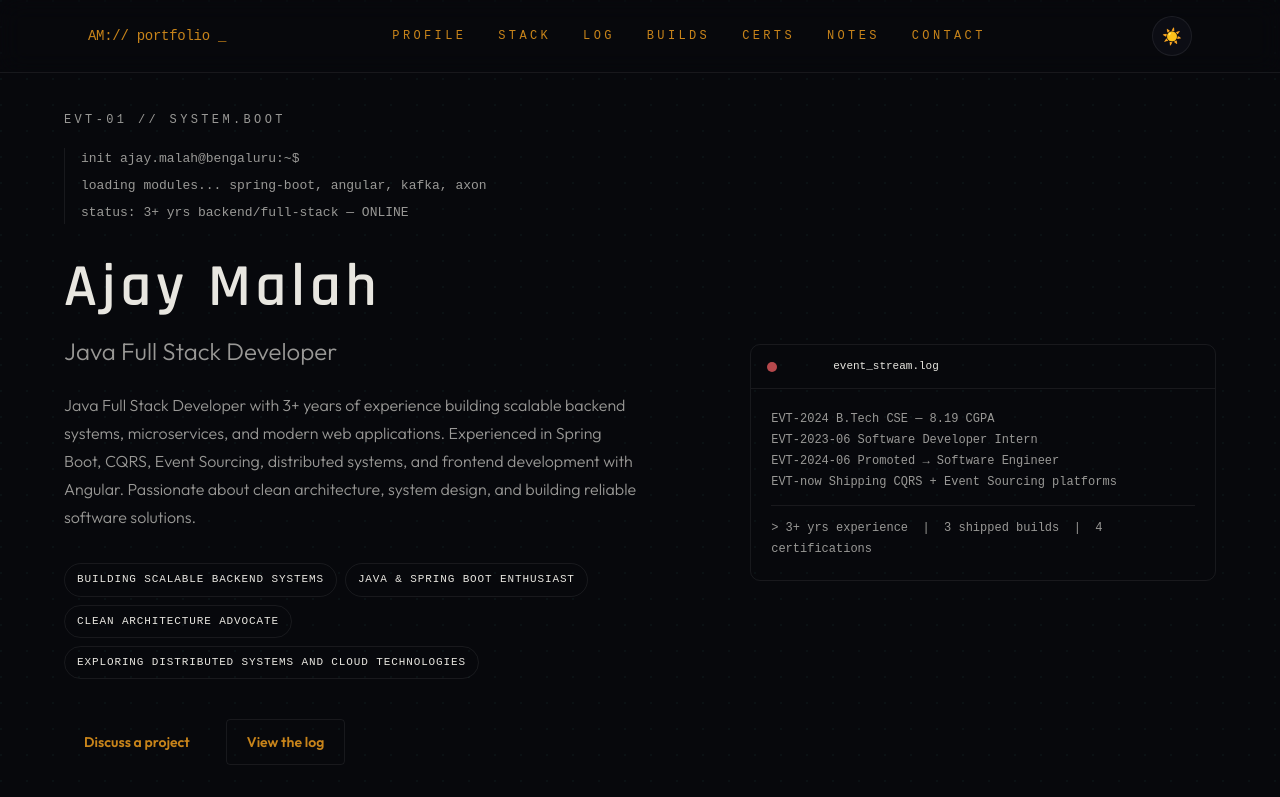
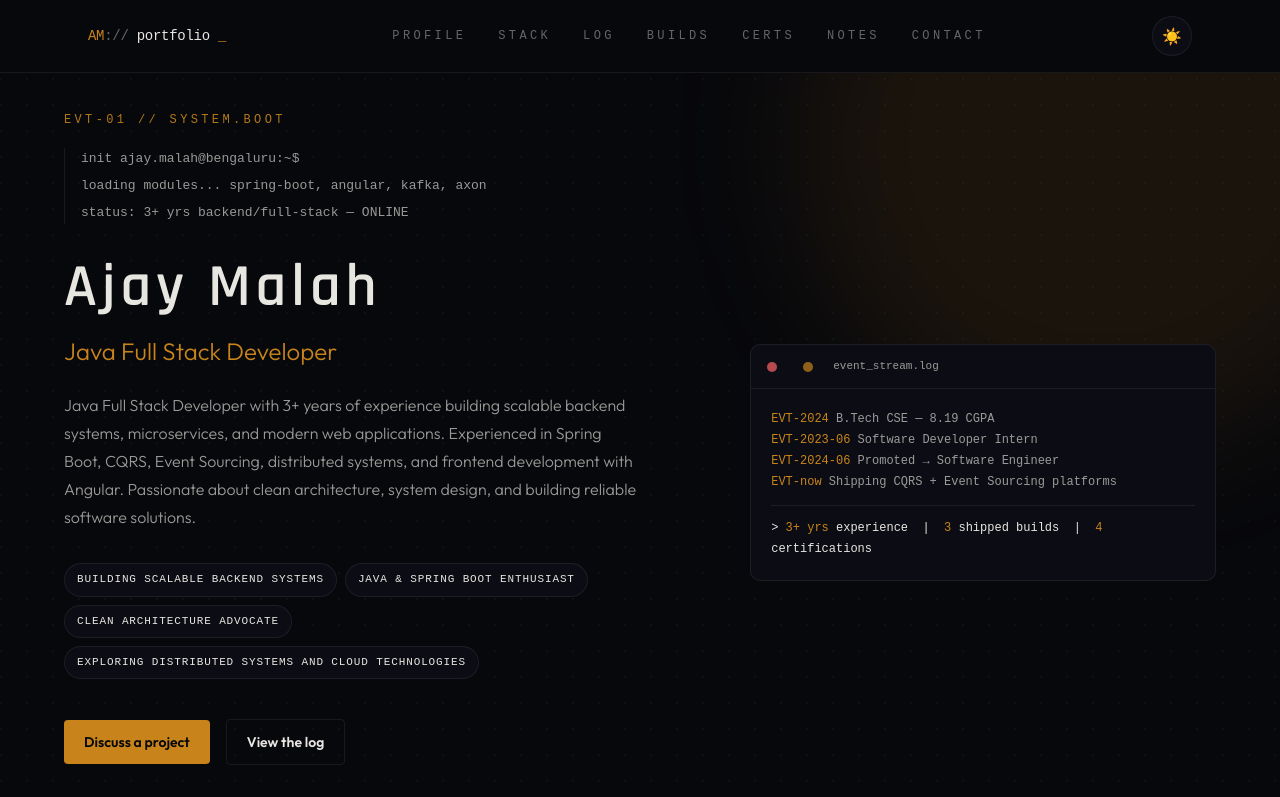
Before and after one commit to shrium-org/shrium, an Angular app: page / in a window 1280 px wide. Shown: the top 797 px of the page. Built offline with nearby package versions, Linux system fonts and the light colour scheme.

Commit message:
feat: ajay/dirs

```diff
--- a/src/app/features/portfolio/app.component.html
+++ b/src/app/features/portfolio/app.component.html
@@ -23,7 +23,7 @@
       <li *ngFor="let link of navLinks">
         <a
           [href]="link.href"
-          class="transition-colors hover:text-primary"
+          class="transition-colors text-foreground-subtle hover:text-primary"
         >
           {{ link.label }}
         </a>
@@ -52,7 +52,7 @@
       <a
         [href]="link.href"
         (click)="closeNav()"
-        class="block transition-colors hover:text-primary"
+        class="block transition-colors text-foreground-subtle hover:text-primary"
       >
         {{ link.label }}
       </a>
@@ -318,7 +318,7 @@
     <h2 class="font-display text-3xl sm:text-4xl text-foreground mb-14 reveal">Selected builds</h2>
 
     <div class="grid md:grid-cols-2 gap-6">
-      <article *ngFor="let p of projects" class="reveal group rounded-xl border border-border600 bg-surface p-7 hover:border-primary/50 transition-colors flex flex-col">
+      <article *ngFor="let p of projects" class="reveal group rounded-xl border border-border600 bg-surface p-7 hover:border-signal/50 transition-colors flex flex-col">
         <div class="flex items-center justify-between mb-3">
           <span class="font-mono text-[11px] uppercase tracking-widest text-foreground-muted">{{ p.category }}</span>
           <div class="flex items-center gap-3">
@@ -379,7 +379,7 @@
     <h2 class="font-display text-3xl sm:text-4xl text-foreground mb-14 reveal">Writing notes</h2>
 
     <div class="grid md:grid-cols-3 gap-6">
-      <article *ngFor="let b of blogs" class="reveal rounded-xl border border-border600 bg-surface p-6 hover:border-primary/50 transition-colors flex flex-col">
+      <article *ngFor="let b of blogs" class="reveal rounded-xl border border-border600 bg-surface p-6 hover:border-signal/50 transition-colors flex flex-col">
         <span class="font-mono text-[11px] uppercase tracking-widest text-primary mb-3">{{ b.category }}</span>
         <h3 class="font-display text-lg text-foreground mb-2">{{ b.title }}</h3>
         <p class="text-sm text-foreground-muted leading-relaxed mb-4">{{ b.summary }}</p>
--- a/src/styles/themes/theme.css
+++ b/src/styles/themes/theme.css
@@ -150,6 +150,22 @@
   --z-modal:   200;
   --z-toast:   300;
   --z-topbar:  400;
+
+  /*  colors */
+
+  --color-primary:            #c8841a;
+  --color-primary-hover:      #e09a2a;
+  --color-background:         #07080c;
+  --color-surface:            #0c0d14;
+  --color-surface-2:          #131521;
+  --color-surface-3:          #1b1d2b;
+  --color-surface-4:          #232638;
+  --color-foreground:         #e8e6e0;
+  --color-foreground-muted:   rgba(232,230,224,.65);
+  --color-foreground-subtle:  rgba(232,230,224,.42);
+  --color-foreground-ghost:   rgba(232,230,224,.22);
+  --color-border:             rgba(255,255,255,.07);
+  --color-border-strong:      rgba(255,255,255,.15);
 
 }
 
```
